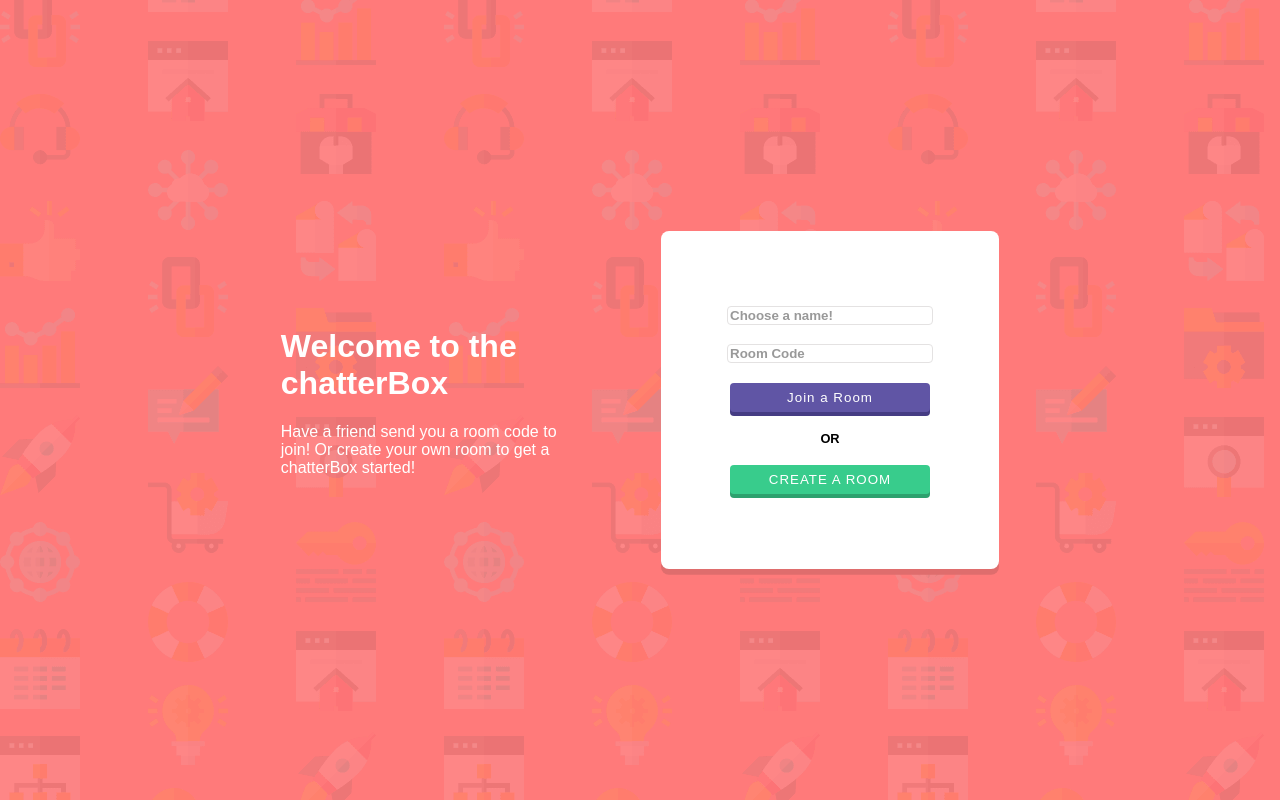
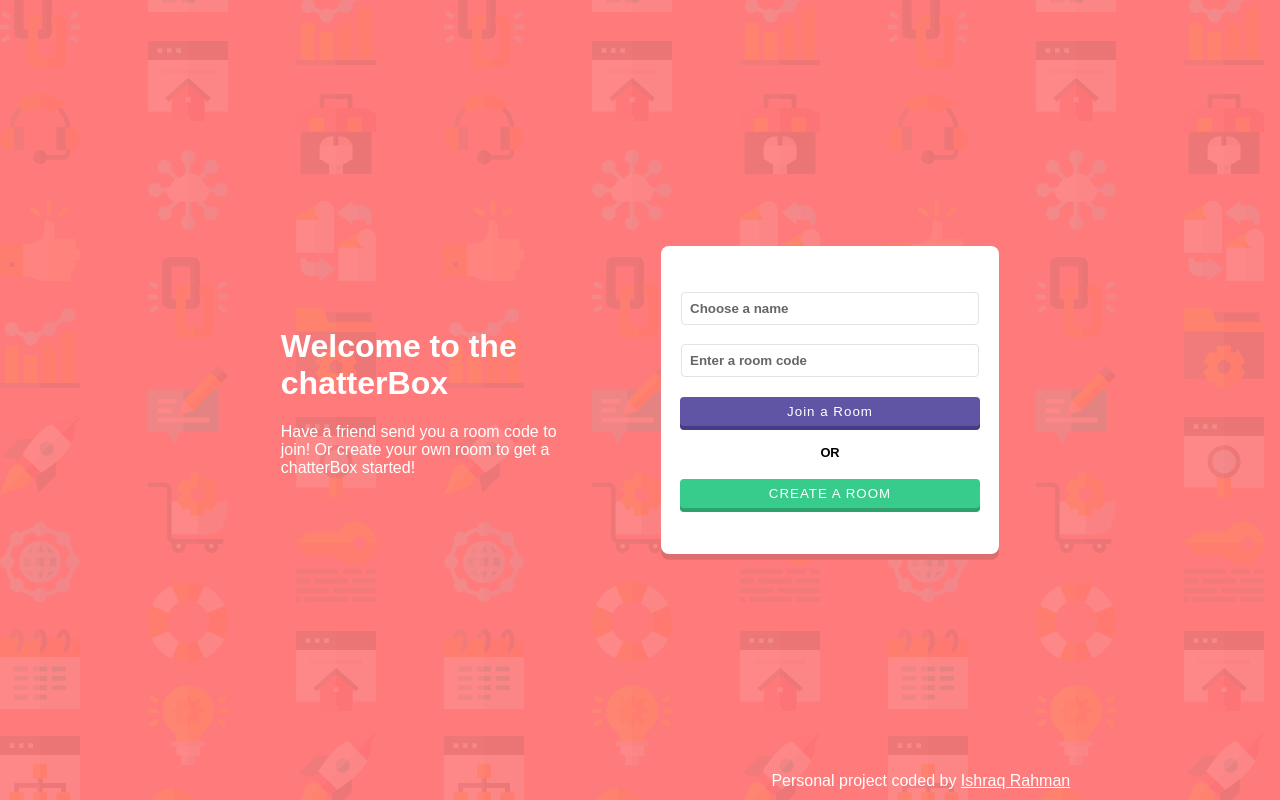
Before and after one commit to 1shman/chatterBox, a Flask app: page / in a window 1280 px wide; the page is wider, and only the part inside the window is pictured. Run offline with Flask 3, Linux system fonts and the light colour scheme; some libraries are stand-ins or nearby versions.

Commit message:
add footer and adjust homepage spacing

```diff
--- a/static/css/style.css
+++ b/static/css/style.css
@@ -37,7 +37,7 @@ form[method="post"] .text {
     justify-content: center;
     gap: 1.5em;
     border-radius: 8px;
-    padding: 1.5em;
+    padding: 0.3em 1.5em;
     background-color: white;
     font-size: 0.8em;
 }
@@ -48,12 +48,16 @@ form[method="post"] .text {
 }
 
 input[type="text"]::placeholder{
-    color: #999;
+    color: rgb(102, 102, 102);
     font-weight: bold;
 }
 
 input[type="text"]{
-    width: 200px
+    width: 280px
+}
+
+.inputForm input[type="text"]{
+    padding: 8px;
 }
 
 button {
@@ -67,10 +71,25 @@ button {
     font-weight: lighter;
     cursor: pointer;
     padding: 7px;
-    width: 200px;
+    width: 300px;
 }
 
 .joinButton button[type="submit"][name="join"]{
     background-color: #6055a5;
     box-shadow: 0px 0.3em 0px 0px #453c83;
 }
+
+.footer {
+    position: absolute;
+    bottom: 0;
+    width: 100%;
+    text-align: center;
+    padding: 10px 0;
+    font-family: "Poppins", sans-serif;
+    color: white;
+    font-size: medium;
+}
+
+a {
+    color: inherit; /* Inherits the color from the parent element */
+}
--- a/templates/home.html
+++ b/templates/home.html
@@ -9,12 +9,12 @@
         <div class="getName">
             <input
                 type="text"
-                placeholder="Choose a name!"
+                placeholder="Choose a name"
                 name="name"
                 value="{{name}}"
             />
         </div>
-        <input type="text" placeholder="Room Code" name="roomCode" value="{{roomCode}}"/>
+        <input type="text" placeholder="Enter a room code" name="roomCode" value="{{roomCode}}"/>
         <div class="joinButton">
             <button type="submit" name="join"> Join a Room </button>
         </div>
@@ -27,4 +27,5 @@
         {% endif %}
     </div>
 </form>
+<div class="footer"> Personal project coded by <a href="https://github.com/1shman" target="_blank">Ishraq Rahman </a> </div>
 {% endblock %}
```
